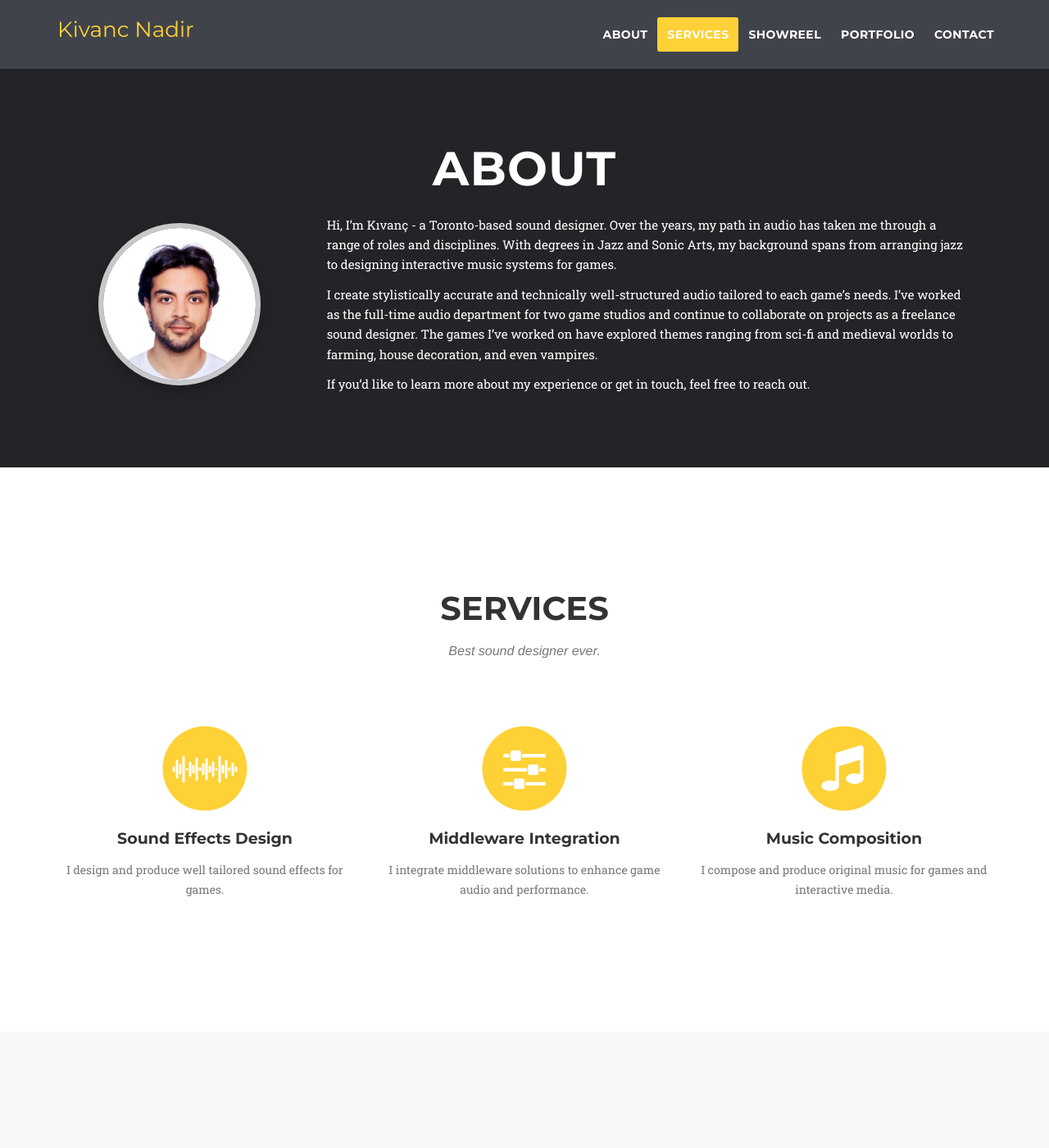
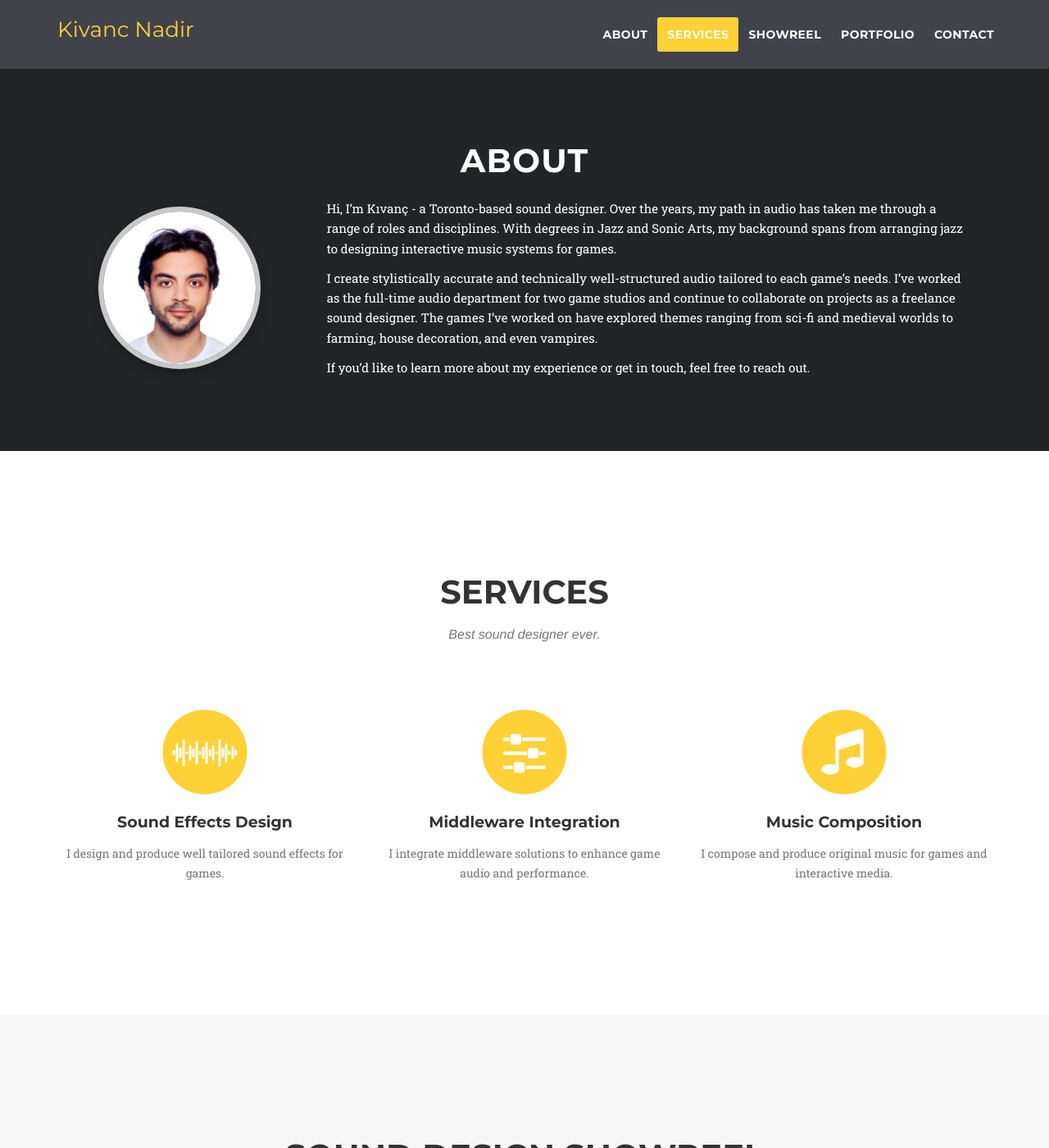
Before and after one commit to kivicik/SoundDesignerWebsite, a Jekyll site: the page built from agency-jekyll-theme-gh-pages/index.html, in a window 1280 px wide and 1400 px high. Shown: the whole window at 82% size. Built offline with Jekyll 4.4.1, drawn with Linux system fonts in a browser that asks for light colours; some web fonts are replaced.

Commit message:
Match About heading font size to other section titles
Co-Authored-By: Claude Sonnet 4.6 <noreply@anthropic.com>

```diff
--- a/agency-jekyll-theme-gh-pages/_config.yml
+++ b/agency-jekyll-theme-gh-pages/_config.yml
@@ -1,6 +1,6 @@
 url: https://kivancnadir.com
 baseurl: ""
-asset_version: "20260226a"
+asset_version: "20260226b"
 
 # Site settings
 title: Kivanc Nadir - Sound Designer & Composer
--- a/agency-jekyll-theme-gh-pages/_includes/css/agency.css
+++ b/agency-jekyll-theme-gh-pages/_includes/css/agency.css
@@ -354,7 +354,7 @@ header.home-about-section .home-about-header {
 
 header.home-about-section .home-about-title {
     margin: 0;
-    font-size: 58px;
+    font-size: 40px;
     letter-spacing: 1.2px;
     text-transform: uppercase;
     font-weight: 700;
@@ -401,7 +401,7 @@ header.home-about-section p {
 
     header.home-about-section .home-about-title {
         margin: 0;
-        font-size: 44px;
+        font-size: 40px;
         text-align: center;
     }
 
```
